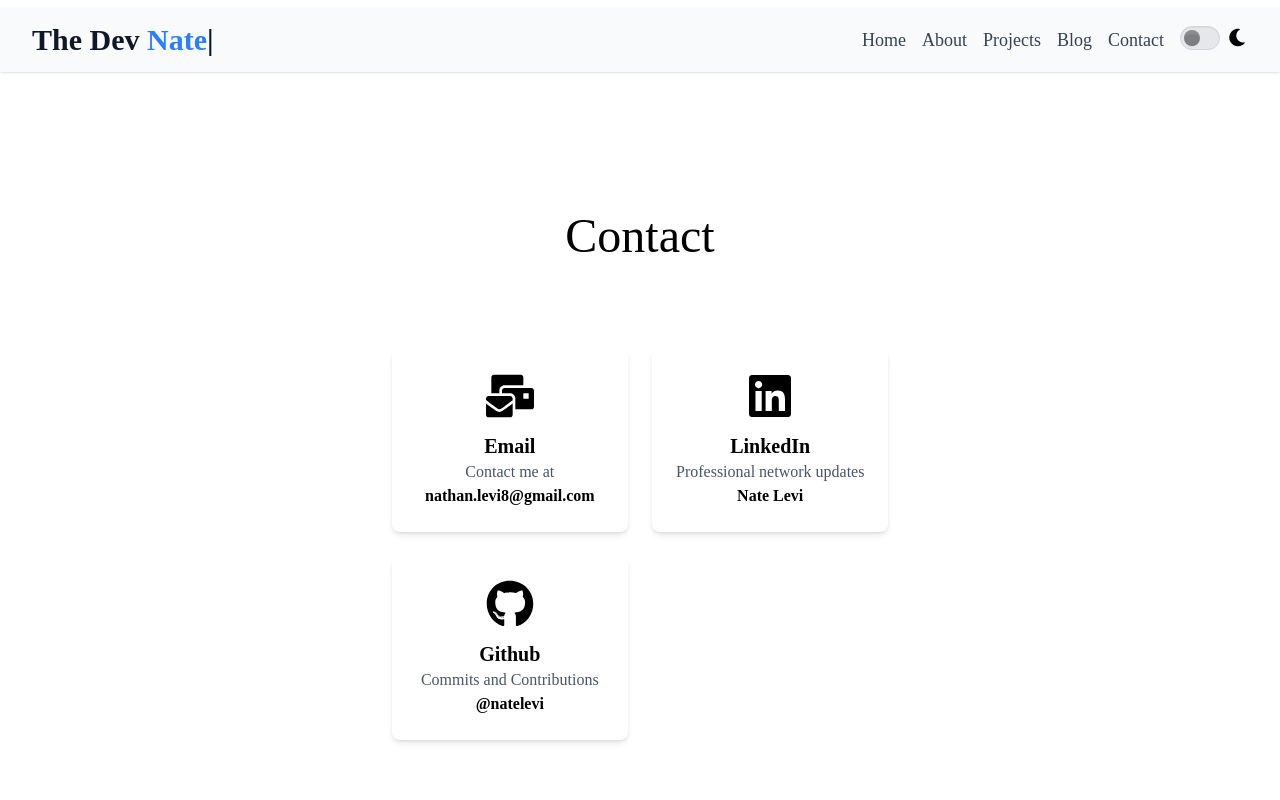
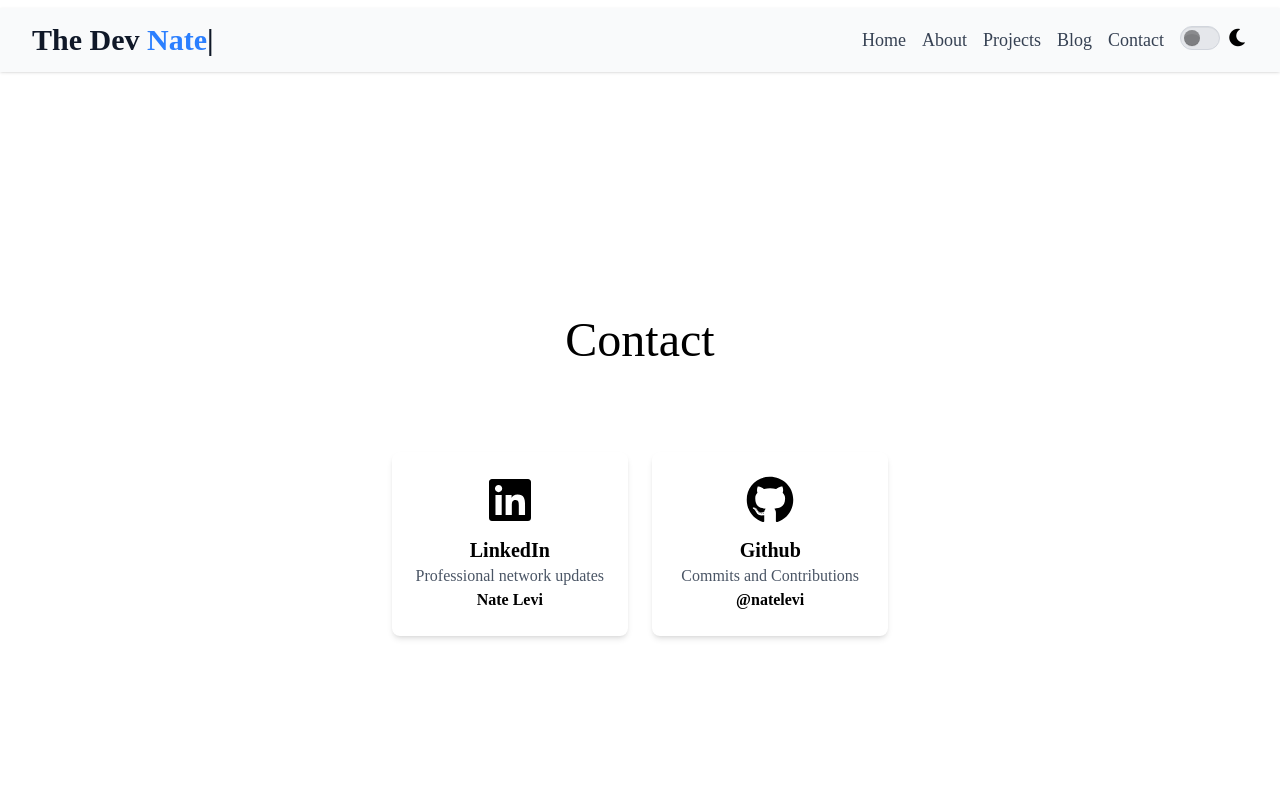
Before and after one commit to NateLevi/PersonalWebsite, a React (Vite) app: page /contact in a window 1280 px wide. Shown: the top 800 px of the page. Built offline with nearby package versions, Linux system fonts and the light colour scheme; a web font is replaced by a local one.

Commit message:
changed emal card

```diff
--- a/src/components/ContactCards.jsx
+++ b/src/components/ContactCards.jsx
@@ -1,13 +1,14 @@
 import { FaMailBulk, FaGithub, FaLinkedin } from "react-icons/fa";
+// import { faXTwitter } from "@fortawesome/free-brands-svg-icons";
 import { useOutletContext } from "react-router-dom";
 
 const contactCards = [
-  {
-    name: "Email",
-    icon: <FaMailBulk className="text-black w-12 h-12" />,
-    description: "Contact me at",
-    contact: "nathan.levi8@gmail.com",
-  },
+  // {
+  //   name: "Email",
+  //   icon: <FaMailBulk className="text-black w-12 h-12" />,
+  //   description: "Contact me at",
+  //   contact: "nathan.levi8@gmail.com",
+  // },
   {
     name: "LinkedIn",
     icon: <FaLinkedin className="text-black w-12 h-12" />,
@@ -20,6 +21,12 @@ const contactCards = [
     description: "Commits and Contributions",
     contact: "@natelevi",
   },
+  // {
+  //   name: "X/Twitter",
+  //   icon: <FontAwesomeIcon icon={faXTwitter} className="text-black w-12 h-12"/>,
+  //   description: "Personal Twitter/X"
+  //   contact: "@taoofnate"
+  // }
 ];
 
 const ContactCards = () => {
```
